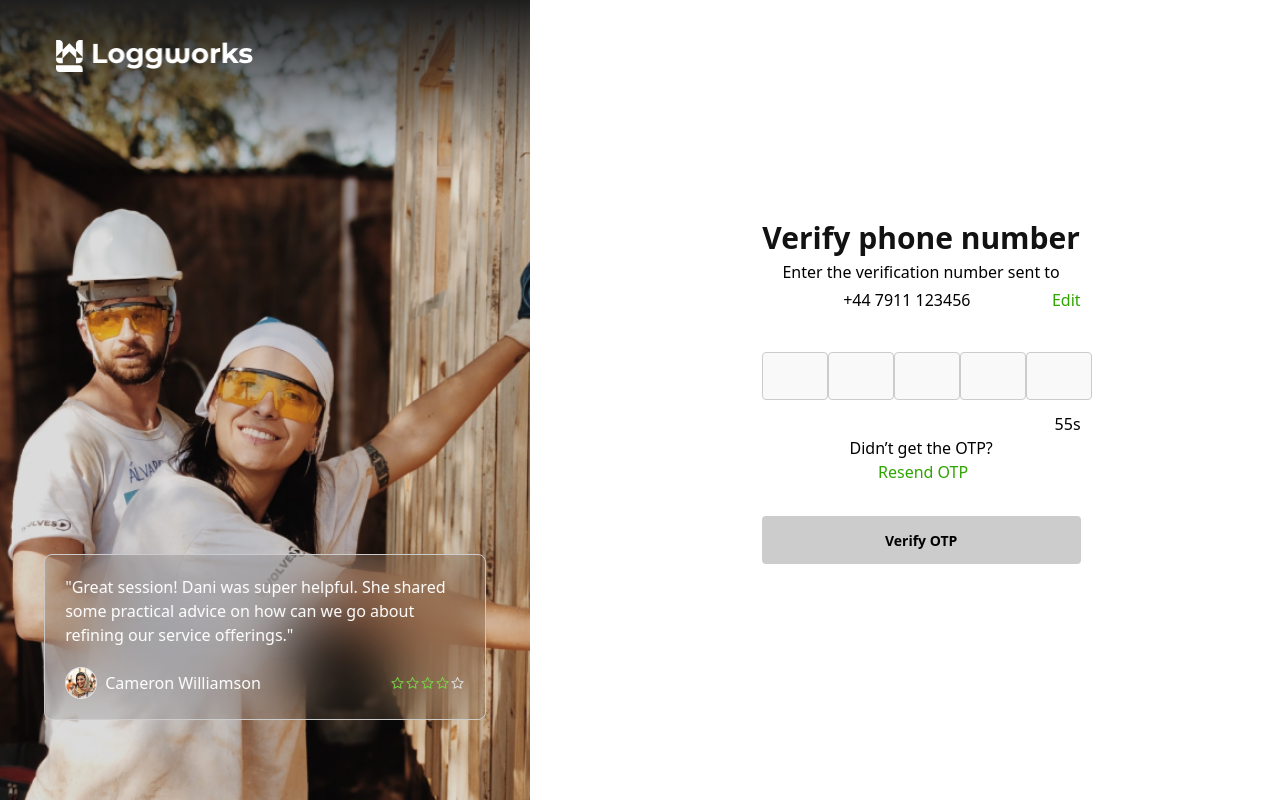
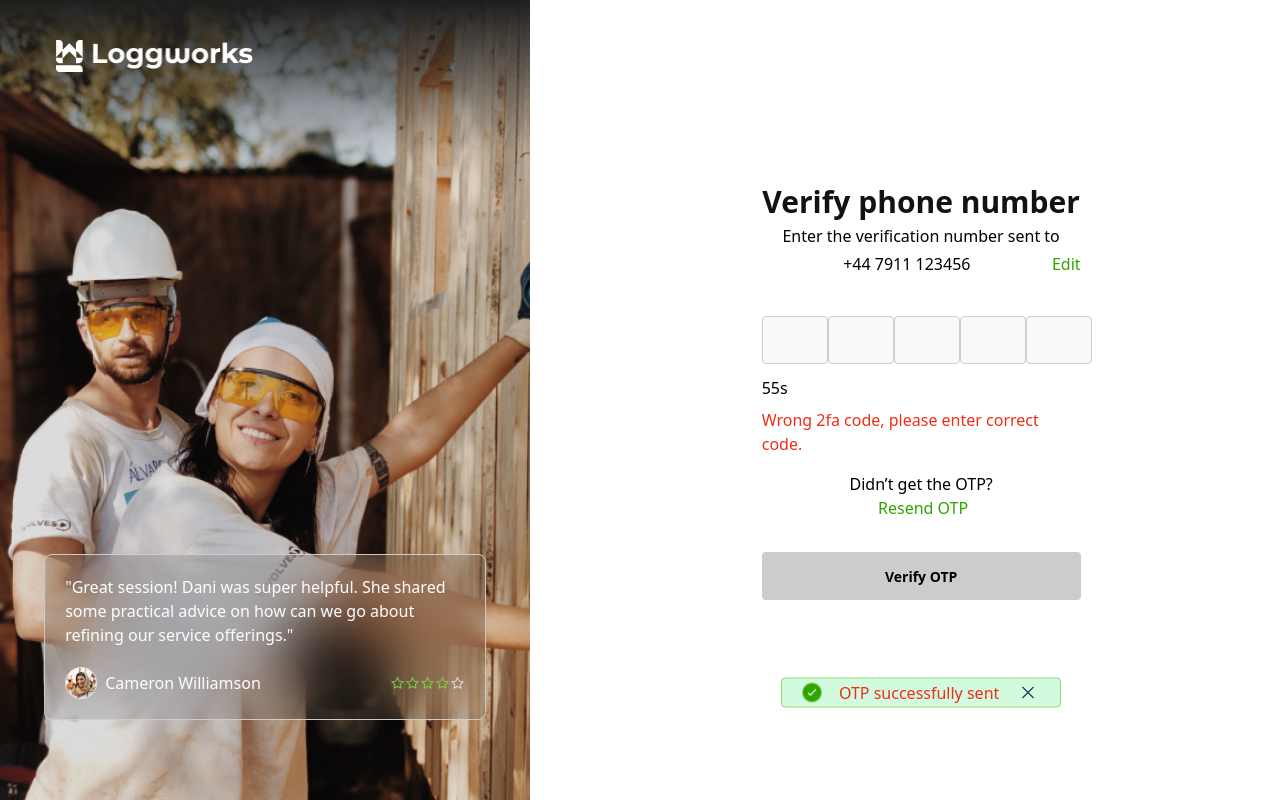
Before and after one commit to Dynamitetechdev/loggworks, a Next.js app: page /verify in a window 1280 px wide. Built offline with nearby package versions, Linux system fonts and the light colour scheme.

Commit message:
Chore: alert

```diff
--- a/components/auth/verify/index.tsx
+++ b/components/auth/verify/index.tsx
@@ -5,6 +5,7 @@ import PhoneInput from "react-phone-input-2";
 import "react-phone-input-2/lib/style.css";
 import Testimonial from "../testimonial";
 import { useRouter } from "next/router";
+import Alert from "../../general/alert/alert";
 
 interface AuthFormProp {
   title: string;
@@ -20,7 +21,7 @@ const VerifyForm: React.FC<AuthFormProp> = ({ title }) => {
   const [verifyCode, setVerifyCode] = useState<string[]>(new Array(5).fill(""));
   const [editNumber, setEditNumber] = useState<boolean>(false);
   const [timer, setTimer] = useState<number>(60);
-
+  const [isSent, setIsSent] = useState(true)
   const [phoneNumber, setPhoneNumber] = useState("+44 7911 123456");
   const [formData, setFormData] = useState<FormData>({
     phoneNumber,
@@ -66,7 +67,7 @@ const VerifyForm: React.FC<AuthFormProp> = ({ title }) => {
     <div className="authForm text-center md:grid grid-cols-7 gap-8 items-center">
       <Testimonial />
 
-      <div className="right max-sm:flex max-sm:flex-col max-sm:justify-between formInput col-span-4 px-5 md:w-6/12 md:mx-auto md:my-auto max-sm:relative">
+      <div className="right max-sm:flex max-sm:flex-col max-sm:justify-between formInput col-span-4 px-5 md:w-6/12 md:mx-auto md:my-auto relative">
         <div className="md:hidden mobile_nav absolute top-10">
           <Image
             src={"/assets/icons/navBack.svg"}
@@ -124,12 +125,15 @@ const VerifyForm: React.FC<AuthFormProp> = ({ title }) => {
               </div>
 
               <div className="resendCount">
-                <h3 className="text-right">
+                <h3 className="text-left">
                   {timer}
                   <span>s</span>
                 </h3>
               </div>
             </div>
+
+            <p className="text-red text-left mt-2 mb-4">Wrong 2fa code, please enter correct code.</p>
+
 
             <h4 className="flex flex-col max-sm:mt-10 mb-8">
               Didn’t get the OTP?
@@ -149,7 +153,14 @@ const VerifyForm: React.FC<AuthFormProp> = ({ title }) => {
               )}
             </div>
           </form>
+
+
         </div>
+
+        {
+          isSent && <Alert setIsSent={setIsSent} />
+        }
+
       </div>
     </div>
   );
--- /dev/null
+++ b/components/general/alert/alert.tsx
@@ -0,0 +1,15 @@
+import Image from "next/image";
+
+const Alert: React.FC<{ setIsSent: any }> = ({ setIsSent }) => {
+    return (
+        <div className="alert absolute -bottom-[25%] center">
+            <div className="inline-flex items-center justify-between w-[280px] h-[24px] bg-[#D1FADF] border border-[#92DA6C] py-[14px] px-[20px] rounded">
+                <Image src={'/assets/icons/alert_check.png'} width={20} height={20} alt="" />
+                <p className="text-red text-[16px]">OTP successfully sent</p>
+                <Image src={'/assets/icons/alert_close.svg'} width={24} height={24} alt="" onClick={()=>setIsSent(false)} className="cursor-pointer"/>
+            </div>
+        </div>
+     );
+}
+
+export default Alert;
--- a/styles/globals.scss
+++ b/styles/globals.scss
@@ -158,7 +158,10 @@ button {
   left: 50%;
   transform: translate(-50%, -50%);
 }
-
+.center{
+  left: 50%;
+  transform: translate(-50%, -50%);
+}
 .others {
   width: 64px;
   height: 64px;
--- a/tailwind.config.js
+++ b/tailwind.config.js
@@ -27,6 +27,7 @@ module.exports = {
       grey40: "var(--grey-40, #858585)",
       timerColor: "#E22410",
       modalDrop: "rgba(7, 26, 0, 0.25)",
+      red: "#F02D16"
     },
     screens: {
       sm: "576px",
```
Also changed, not shown: public/assets/icons/alert_check.png (added), public/assets/icons/alert_close.svg (added).
